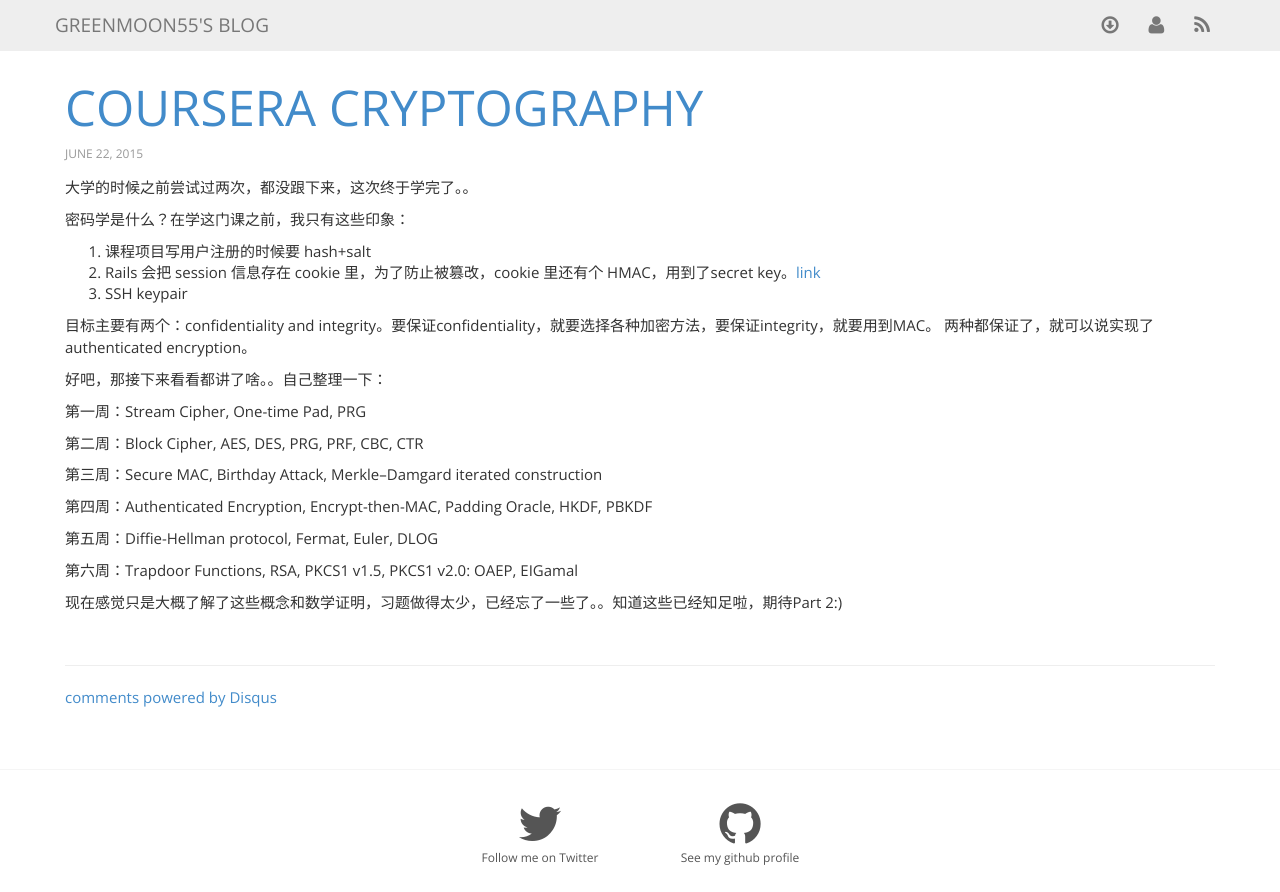
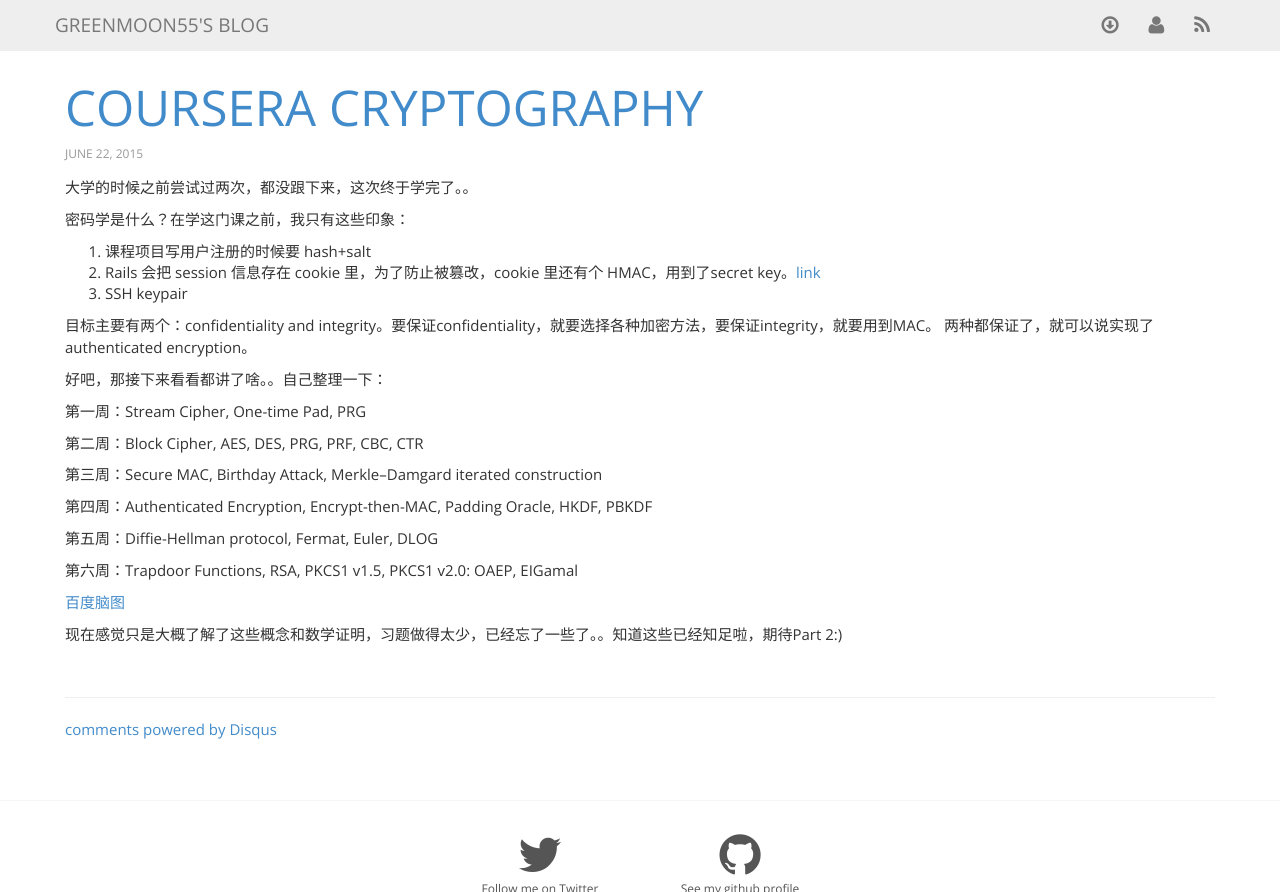
Before and after one commit to greenmoon55/greenmoon55.github.io, a Jekyll site: the page built from _posts/2015-06-22-coursera-cryptography.markdown, in a window 1280 px wide and 1028 px high, cut to the strip 0-892 px from the top of the window. Built offline with Jekyll 4.4.1, drawn with Linux system fonts in a browser that asks for light colours; nearby versions of some CDN libraries; Markdown is read by kramdown in place of the engine named in the settings; comment, search, counter and statistics services are not loaded.

Commit message:
Update 2015-06-22-coursera-cryptography.markdown

```diff
--- a/_posts/2015-06-22-coursera-cryptography.markdown
+++ b/_posts/2015-06-22-coursera-cryptography.markdown
@@ -29,4 +29,6 @@ published: true
 
 第六周：Trapdoor Functions, RSA, PKCS1 v1.5, PKCS1 v2.0: OAEP, EIGamal
 
+[百度脑图](http://naotu.baidu.com/viewshare.html?shareId=awh8z6rrpwk4)
+
 现在感觉只是大概了解了这些概念和数学证明，习题做得太少，已经忘了一些了。。知道这些已经知足啦，期待Part 2:)
```
